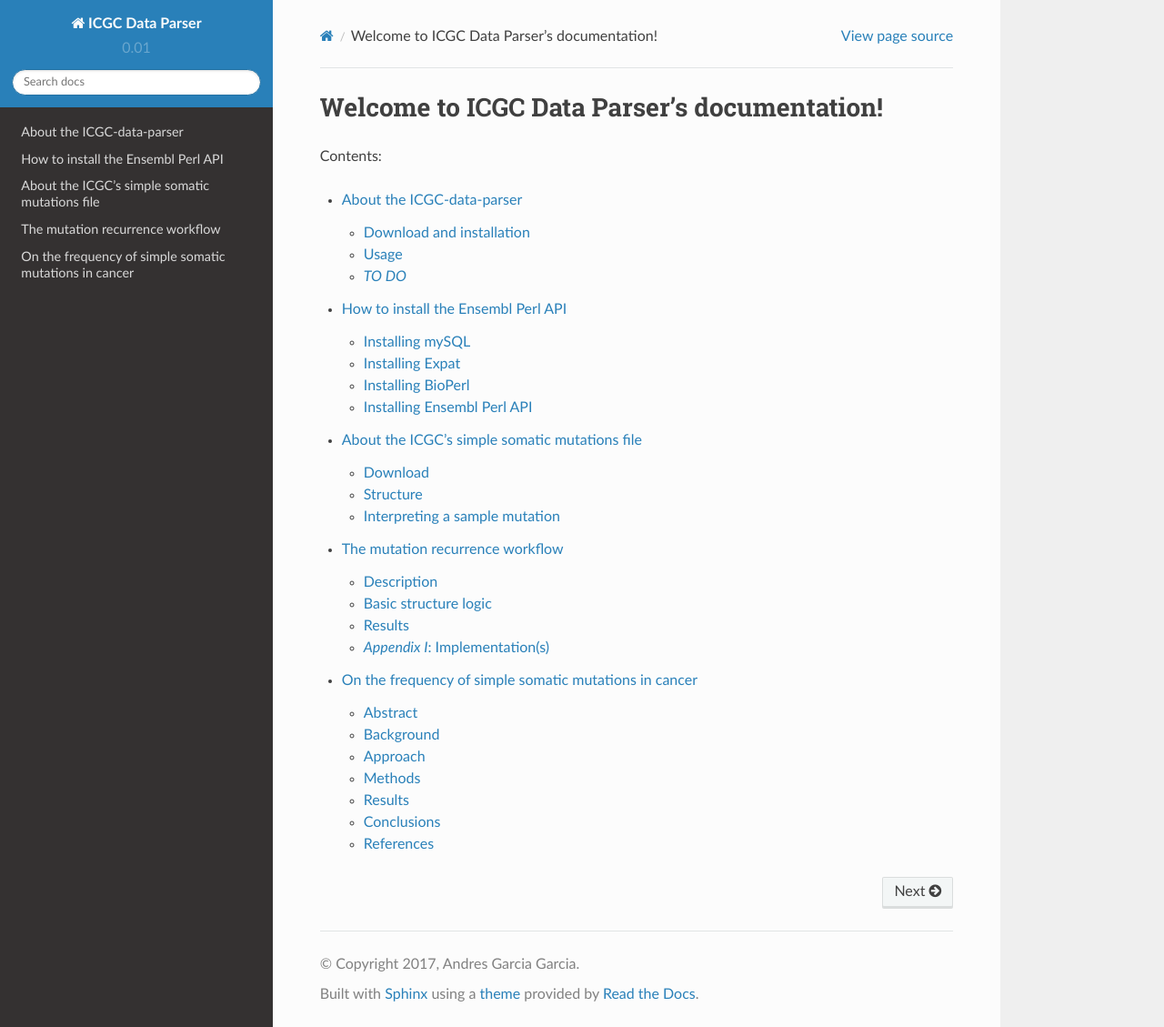
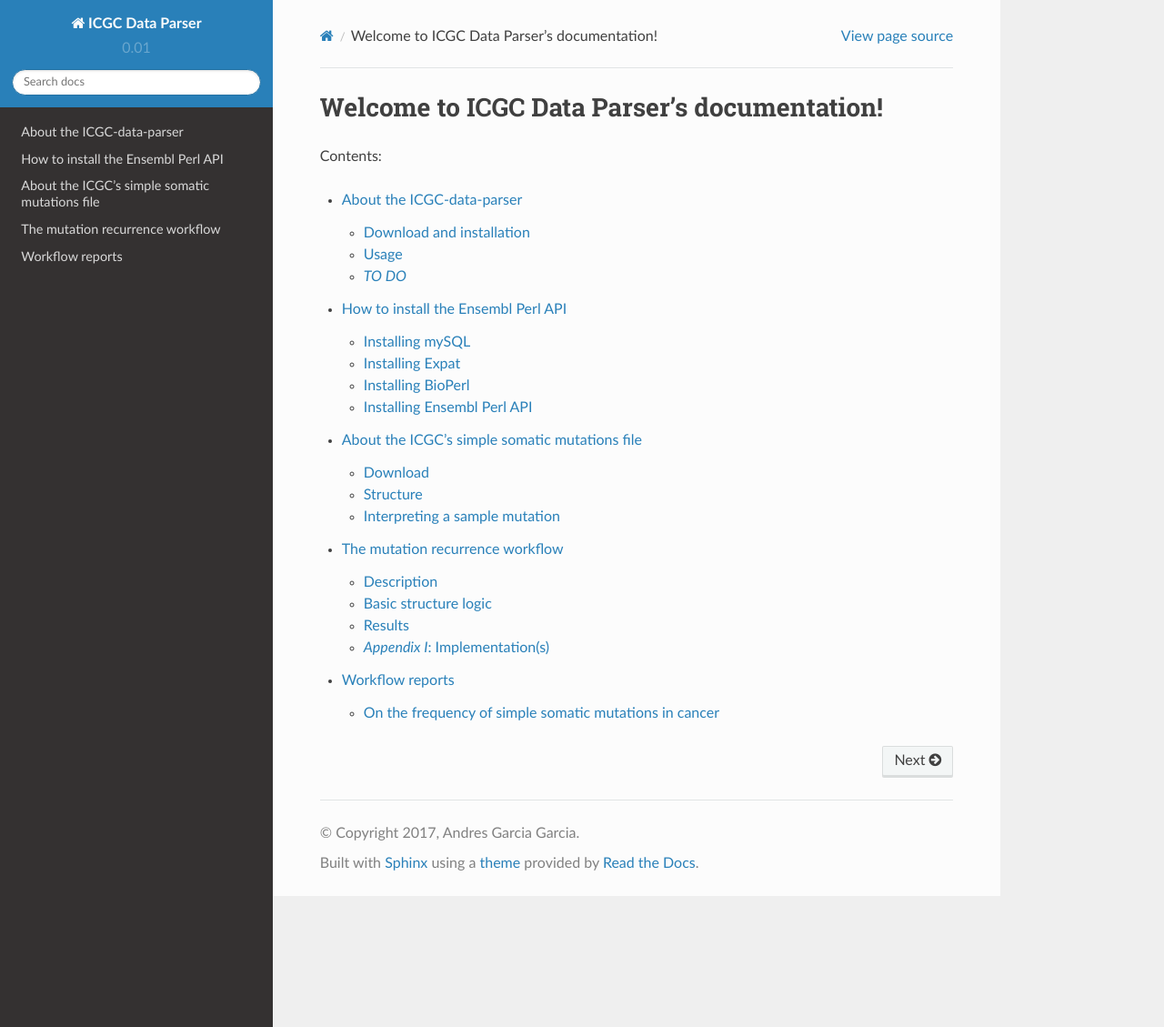
Before and after one commit to Ad115/ICGC-data-parser, a Sphinx documentation site: the page built from docs/index.rst, in a window 1280 px wide and 1129 px high. Shown: the whole window at 91% size. Built offline with Sphinx 7.4.7 and the Read the Docs theme 2.0.0, drawn with Linux system fonts in a browser that asks for light colours.

Commit message:
Moved pseudo-articles o fthe workflowsto the articles folder

```diff
--- /dev/null
+++ b/docs/articles/articles.rst
@@ -0,0 +1,12 @@
+
+==================
+ Workflow reports
+==================
+
+
+Contents:
+
+.. toctree::
+   :glob:
+
+   distribution-paper
--- a/docs/distribution-paper.rst
+++ b/docs/articles/distribution-paper.rst
@@ -46,7 +46,7 @@
 We can see that most genes fall in the range of 10-50 mutations in a very sharp peaked distribution leaned towards zero.
 To find a probability distribution to interpret the data, several distributions where tested with the aid of the Mathematica software. With the best fit showing a mixture of the Negative Binomial distribution (74%, :math:`r=4`, :math:`p=0.185`) and the Geometric Distribution (25%, :math:`p=0.0053`), fitted with a p value of :math:`7.72 \times 10 ^{-16}`. This is shown in :ref:`Figure 2<best-fit>`
 
-.. figure:: images/best-fit.png
+.. figure:: images/best-fit.*
    :name: best-fit
    :alt: Best fit distribution plot
 
@@ -54,7 +54,7 @@
 
 Besides that, we plotted the positions of the most representative genes in breast cancer according to [Yu2016]_. This is shown in :ref:`Figure 3<main-genes>`.
 
-.. figure:: images/main-genes.png
+.. figure:: images/main-genes.*
    :name: main-genes
    :alt: Main genes placement in the distribution
 
--- a/docs/index.rst
+++ b/docs/index.rst
@@ -14,4 +14,4 @@
    installation
    icgc-ssm-file
    mutation-recurrence-workflow
-   distribution-paper
+   articles/articles
```
Also changed, not shown: docs/articles/images/best-fit.png (renamed from docs/images/best-fit.png), docs/articles/images/distribution.png (renamed from docs/images/distribution.png), docs/articles/images/main-genes.png (renamed from docs/images/main-genes.png).
